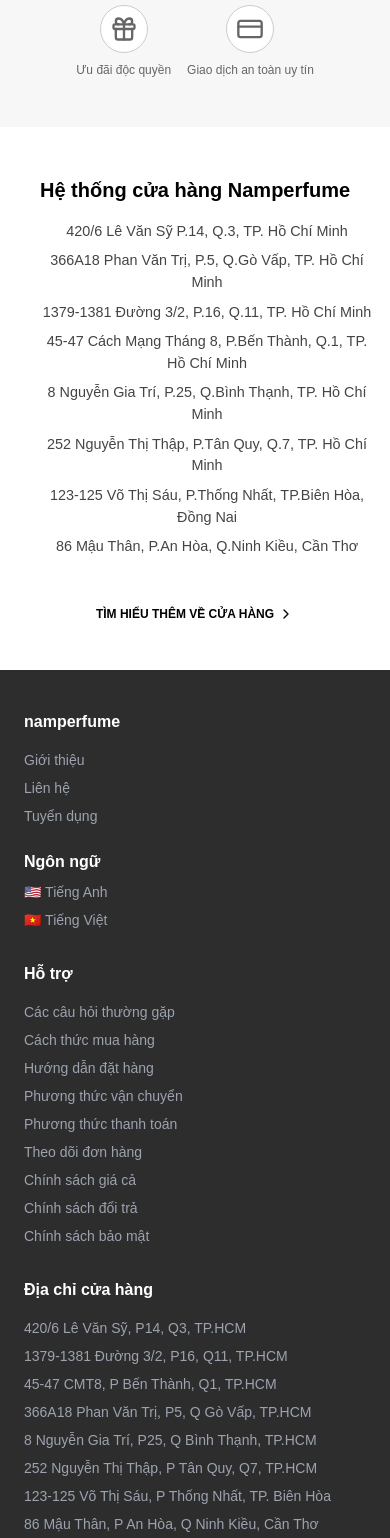
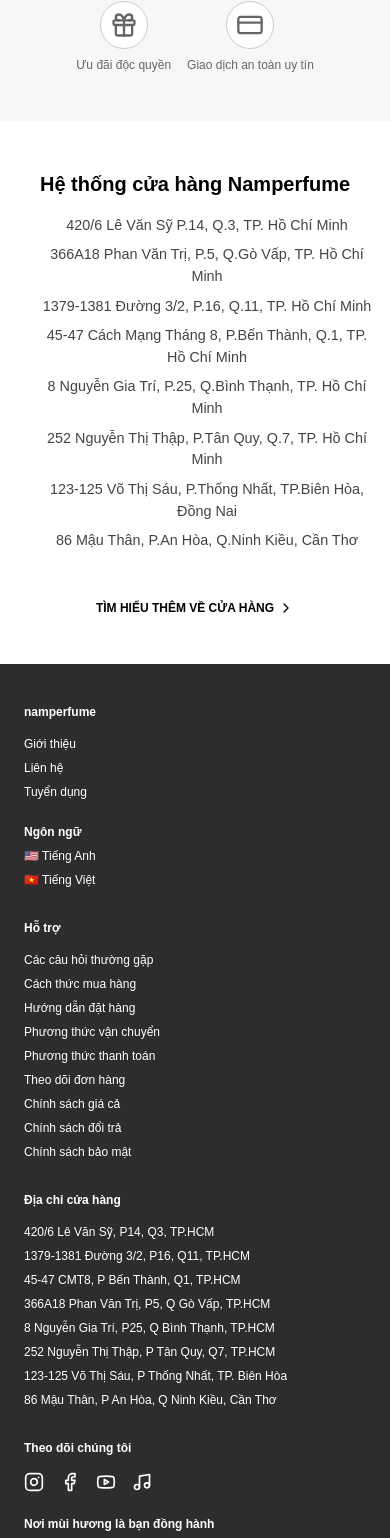
Before and after one commit to ThanhNha3/namperfume_clone, a Next.js app: page / in a window 390 px wide. Shown: the part 5458-6996 px from the top of the page. Built offline with nearby package versions, Linux system fonts and the light colour scheme.

Commit message:
update(source): update font-size into 12px

```diff
--- a/src/components/Layout/Footer.tsx
+++ b/src/components/Layout/Footer.tsx
@@ -2,19 +2,19 @@
 
 export default function Footer() {
   return (
-    <footer className="bg-[var(--color-footer-bg)] text-[var(--color-footer-text)] px-6 py-10 md:px-12 lg:px-20">
+    <footer className="text-xs bg-[var(--color-footer-bg)] text-[var(--color-footer-text)] px-6 py-10 md:px-12 lg:px-20">
       <div className="container mx-auto">
         <div className="grid gap-8 md:grid-cols-2 lg:grid-cols-4">
           {/* Cột 1 */}
           <div>
             <h3 className="font-semibold mb-4">namperfume</h3>
-            <ul className="space-y-2 text-sm text-[var(--color-footer-muted)]">
+            <ul className="space-y-2 text-xs">
               <li>Giới thiệu</li>
               <li>Liên hệ</li>
               <li>Tuyển dụng</li>
             </ul>
             <h3 className="font-semibold mt-6 mb-2">Ngôn ngữ</h3>
-            <ul className="space-y-2 text-sm text-[var(--color-footer-muted)]">
+            <ul className="space-y-2 text-xs">
               <li>🇺🇸 Tiếng Anh</li>
               <li>🇻🇳 Tiếng Việt</li>
             </ul>
@@ -23,7 +23,7 @@
           {/* Cột 2 */}
           <div>
             <h3 className="font-semibold mb-4">Hỗ trợ</h3>
-            <ul className="space-y-2 text-sm text-[var(--color-footer-muted)]">
+            <ul className="space-y-2 text-xs">
               <li>Các câu hỏi thường gặp</li>
               <li>Cách thức mua hàng</li>
               <li>Hướng dẫn đặt hàng</li>
@@ -39,7 +39,7 @@
           {/* Cột 3 */}
           <div>
             <h3 className="font-semibold mb-4">Địa chỉ cửa hàng</h3>
-            <ul className="space-y-2 text-sm text-[var(--color-footer-muted)]">
+            <ul className="space-y-2 text-xs">
               <li>420/6 Lê Văn Sỹ, P14, Q3, TP.HCM</li>
               <li>1379-1381 Đường 3/2, P16, Q11, TP.HCM</li>
               <li>45-47 CMT8, P Bến Thành, Q1, TP.HCM</li>
@@ -66,14 +66,14 @@
               <input
                 type="email"
                 placeholder="Nhập email của bạn"
-                className="flex-1 px-3 py-2 text-sm rounded-l bg-white text-black focus:outline-none"
+                className="flex-1 px-3 py-2 text-xs rounded-l bg-white text-black focus:outline-none"
               />
-              <button className="px-4 py-2 bg-[var(--color-footer-accent)] text-white text-sm rounded-r">
+              <button className="px-4 py-2 bg-[var(--color-footer-accent)] text-white text-xs rounded-r">
                 GỬI
               </button>
             </div>
 
-            <p className="text-sm text-[var(--color-footer-muted)]">
+            <p className="text-xs">
               GỌI ĐẶT MUA: <Phone size={14} className="inline mx-1" /> 1900 0129
               (9:00 - 21:00)
             </p>
@@ -81,7 +81,7 @@
         </div>
 
         {/* Dòng dưới cùng */}
-        <div className="mt-10 border-t border-[var(--color-footer-border)] pt-6 text-xs text-[var(--color-footer-muted)]">
+        <div className="mt-10 border-t border-[var(--color-footer-border)] pt-6 text-xs">
           <p>
             Copyright 2013-2025 © Sonny Nguyen. All Rights Reserved.
           </p>
--- a/src/components/Layout/Header.tsx
+++ b/src/components/Layout/Header.tsx
@@ -35,12 +35,12 @@
     return (
         <div className="header">
             <div className="header__topbar">
-                <span>Thương hiệu nước hoa được feedback nhiều nhất Việt Nam</span>
+                <span className="text-xs">Thương hiệu nước hoa được feedback nhiều nhất Việt Nam</span>
             </div>
             <div className="header__middlebar border-b">
                 <div className="container mx-auto flex justify-between">
-                    <span>Freeship mọi đơn hàng</span>
-                    <span>Theo dõi đơn hàng</span>
+                    <span className="text-xs">Freeship mọi đơn hàng</span>
+                    <span className="text-xs">Theo dõi đơn hàng</span>
                 </div>
             </div>
             <div className="header__bottombar">
--- a/src/components/Layout/HeaderDesktop.tsx
+++ b/src/components/Layout/HeaderDesktop.tsx
@@ -66,12 +66,12 @@
     return (
         <div className="header">
             <div className="header__topbar">
-                <span>Thương hiệu nước hoa được feedback nhiều nhất Việt Nam</span>
+                <span className="text-xs">Thương hiệu nước hoa được feedback nhiều nhất Việt Nam</span>
             </div>
             <div className="header__middlebar border-b">
                 <div className="container mx-auto flex justify-between">
-                    <span>Freeship mọi đơn hàng</span>
-                    <span>Theo dõi đơn hàng</span>
+                    <span className="text-xs">Freeship mọi đơn hàng</span>
+                    <span className="text-xs">Theo dõi đơn hàng</span>
                 </div>
             </div>
             <div className="header__bottombar">
--- a/src/components/home/AboutNamPerfume.tsx
+++ b/src/components/home/AboutNamPerfume.tsx
@@ -176,7 +176,7 @@
                         className={`about__tab ${activeTab === tab.key ? "about__tab--active" : ""}`}
                     >
                         <div className="about__tab__icon">{tab.icon}</div>
-                        <span className="about__tab__label">{tab.label}</span>
+                        <span className="about__tab__label text-xs">{tab.label}</span>
                     </button>
                 ))}
             </div>
--- a/src/styles/components/_aboutNamperfume.scss
+++ b/src/styles/components/_aboutNamperfume.scss
@@ -39,7 +39,7 @@
     }
 
     &__label {
-      font-size: 0.875rem;
+      font-size: 12px;
     }
 
     &--active {
@@ -96,7 +96,7 @@
 
       li {
         margin-bottom: 0.5rem;
-        font-size: 0.95rem;
+        font-size: 12px;
         color: #444;
         line-height: 1.5;
         text-align: center;
@@ -140,7 +140,7 @@
       }
 
       &__label {
-        font-size: 0.75rem;
+        font-size: 12px;
       }
     }
 
--- a/src/styles/layout/_header.scss
+++ b/src/styles/layout/_header.scss
@@ -48,6 +48,7 @@
         align-items: center;
         gap: 0.25rem;
         color: var(--color-text);
+        font-size: 12px;
 
         svg {
           color: var(--color-text-muted);
@@ -73,6 +74,7 @@
 
         a {
           text-decoration: none;
+          font-size: 12px;
           color: var(--color-text);
         }
 
@@ -114,6 +116,7 @@
               li {
                 white-space: nowrap;
                 cursor: pointer;
+                font-size: 12px;
 
                 &:hover {
                   color: var(--color-primary);
@@ -131,12 +134,13 @@
             font-weight: bold;
             margin-bottom: 1rem;
             color: var(--color-text);
+            font-size: 12px;
           }
 
           &__view-all {
             color: var(--color-text-muted);
             text-decoration: none;
-
+            font-size: 12px;
             &:hover {
               color: var(--color-primary);
             }
```
